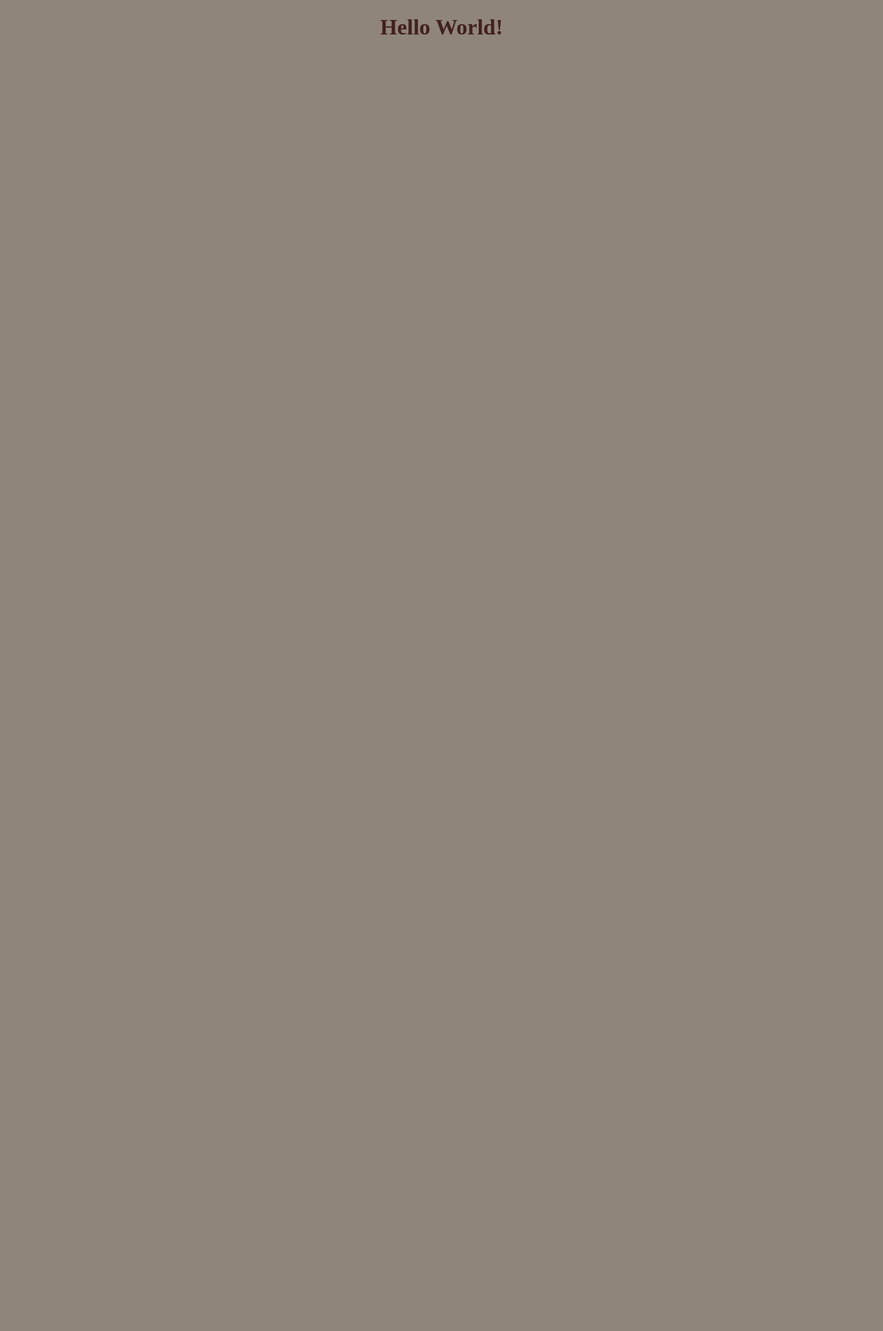
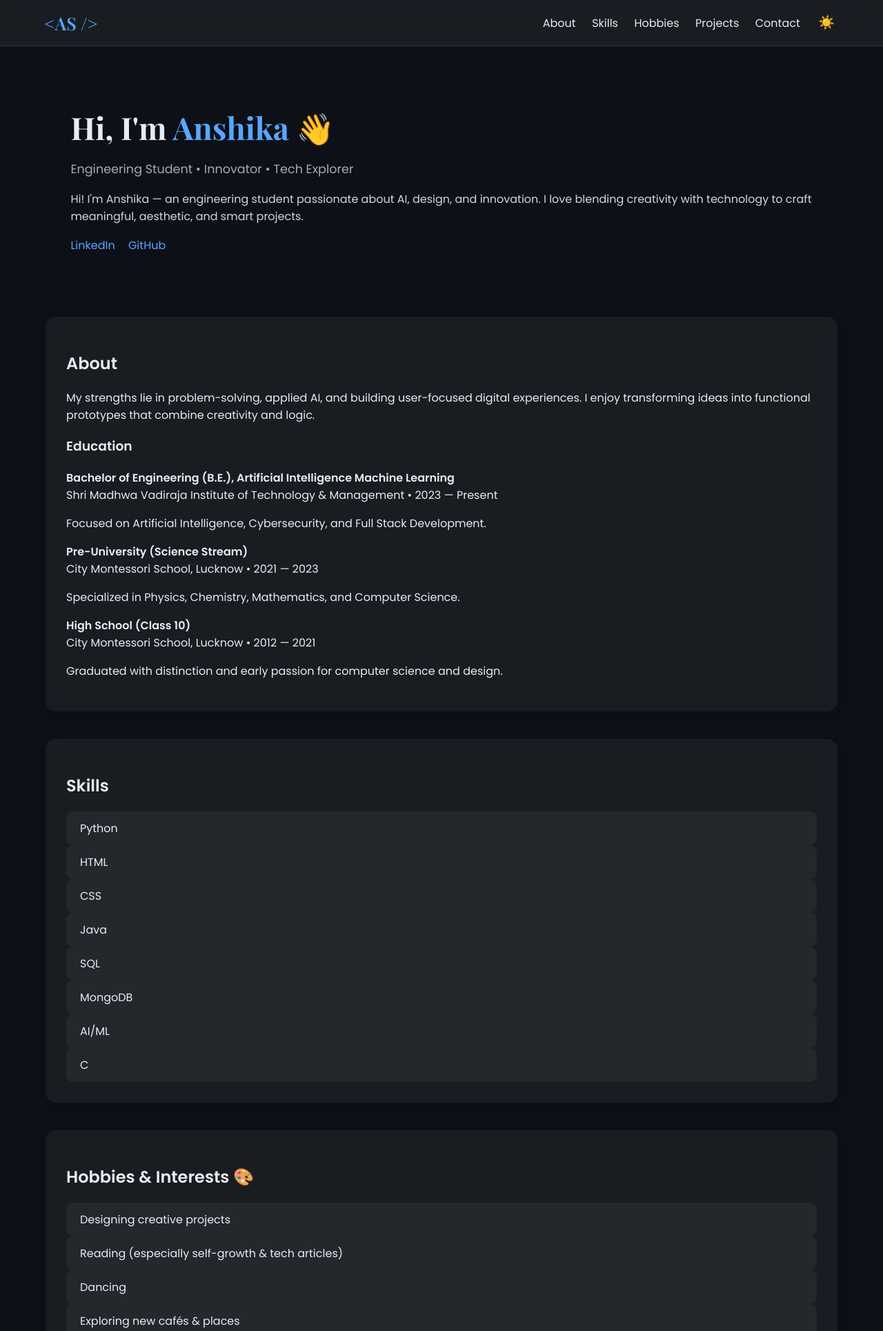
Before and after one commit to Anshika-17a/Personal-Portfolio, a Flask app: page / in a window 1280 px wide. Before the commit the part shown is almost empty. Shown: the top 1929 px of the page at 69% size. Before the commit the page ends 50 px from the top, so only its background shows below. Run offline with Flask 3, Linux system fonts and the light colour scheme.

Commit message:
Updated portfolio design with theme toggle, dark/light mode, and animations

```diff
--- a/app.py
+++ b/app.py
@@ -1,9 +1,88 @@
 from flask import Flask, render_template
+
 app = Flask(__name__)
 
 @app.route('/')
 def home():
-    return render_template('index.html')
+    profile = {
+        "name": "Anshika",
+        "title": "Engineering Student • Innovator • Tech Explorer",
+        "intro": (
+            "Hi! I'm Anshika — an engineering student passionate about AI, design, and innovation. "
+            "I love blending creativity with technology to craft meaningful, aesthetic, and smart projects."
+        ),
+        "bio": (
+            "My strengths lie in problem-solving, applied AI, and building user-focused digital experiences. "
+            "I enjoy transforming ideas into functional prototypes that combine creativity and logic."
+        ),
+        "email": "anshikasuruchi@gmail.com",
+        "location": "Udupi, India",
+        "linkedin": "https://www.linkedin.com/in/anshika-a-494189262",
+        "github": "https://github.com/Anshika-17a",
+    }
 
-if __name__ =='__main__':
+    education = [
+        {
+            "degree": "Bachelor of Engineering (B.E.), Artificial Intelligence Machine Learning",
+            "institution": "Shri Madhwa Vadiraja Institute of Technology & Management",
+            "year": "2023 — Present",
+            "notes": "Focused on Artificial Intelligence, Cybersecurity, and Full Stack Development."
+        },
+        {
+            "degree": "Pre-University (Science Stream)",
+            "institution": "City Montessori School, Lucknow",
+            "year": "2021 — 2023",
+            "notes": "Specialized in Physics, Chemistry, Mathematics, and Computer Science."
+        },
+        {
+            "degree": "High School (Class 10)",
+            "institution": "City Montessori School, Lucknow",
+            "year": "2012 — 2021",
+            "notes": "Graduated with distinction and early passion for computer science and design."
+        }
+    ]
+
+    projects = [
+        {
+            "title": "Suraksha Kavach",
+            "summary": "An AI-powered cybersecurity system that detects malicious text and media to prevent scams and phishing.",
+            "tech": ["FastAPI", "Transformers", "OpenCV"]
+        },
+        {
+            "title": "Hotel Management System",
+            "summary": "A full-stack DBMS app built with Flask and MySQL for efficient hotel data management and guest handling.",
+            "tech": ["Flask", "MySQL", "HTML", "CSS"]
+        },
+        {
+            "title": "FinTech Early Warning System",
+            "summary": "An AI-driven FinTech system that predicts potential loan defaulters using behavioral and financial analytics.",
+            "tech": ["Python", "XGBoost", "Pandas", "Flask"]
+        },
+        {
+            "title": "JanScribe",
+            "summary": "An NLP-based note-taking tool that summarizes large texts into clear, concise insights.",
+            "tech": ["Python", "Transformers", "Flask"]
+        }
+    ]
+
+    skills = ["Python", "HTML", "CSS", "Java", "SQL", "MongoDB", "AI/ML", "C"]
+
+    hobbies = [
+        "Designing creative projects",
+        "Reading (especially self-growth & tech articles)",
+        "Dancing",
+        "Exploring new cafés & places",
+        "Listening to music",
+        "Watching tech documentaries"
+    ]
+
+    return render_template("index.html",
+                           profile=profile,
+                           education=education,
+                           projects=projects,
+                           skills=skills,
+                           hobbies=hobbies)
+
+
+if __name__ == '__main__':
     app.run(debug=True)
--- a/requirements.txt
+++ b/requirements.txt
@@ -1,3 +1,4 @@
 gunicorn
 flask
 pytest
+flask==3.0.0
--- /dev/null
+++ b/static/style.css
@@ -0,0 +1,161 @@
+/* ===== Color Themes ===== */
+:root {
+  --bg-color: #f6f8fa;
+  --text-color: #24292f;
+  --accent-color: #007bff;
+  --card-bg: rgba(255, 255, 255, 0.7);
+  --glass-border: rgba(0, 0, 0, 0.1);
+}
+
+body.dark {
+  --bg-color: #0d1117;
+  --text-color: #e6edf3;
+  --accent-color: #58a6ff;
+  --card-bg: rgba(255, 255, 255, 0.05);
+  --glass-border: rgba(255, 255, 255, 0.1);
+}
+
+body {
+  margin: 0;
+  font-family: 'Poppins', sans-serif;
+  background-color: var(--bg-color);
+  color: var(--text-color);
+  scroll-behavior: smooth;
+  transition: background-color 0.6s ease, color 0.6s ease;
+}
+
+/* ===== Navbar ===== */
+.nav {
+  display: flex;
+  justify-content: space-between;
+  align-items: center;
+  padding: 1rem 5%;
+  background: var(--card-bg);
+  backdrop-filter: blur(10px);
+  position: sticky;
+  top: 0;
+  border-bottom: 1px solid var(--glass-border);
+  z-index: 100;
+  transition: background 0.6s ease;
+}
+
+.brand {
+  font-family: 'Playfair Display', serif;
+  font-size: 1.6rem;
+  color: var(--accent-color);
+}
+
+.nav-right a {
+  margin-left: 1.2rem;
+  text-decoration: none;
+  color: var(--text-color);
+  font-weight: 500;
+  transition: color 0.3s;
+}
+
+.nav-right a:hover {
+  color: var(--accent-color);
+}
+
+/* Theme Button */
+.theme-btn {
+  margin-left: 1rem;
+  font-size: 1.2rem;
+  background: none;
+  border: none;
+  cursor: pointer;
+  transition: transform 0.3s ease;
+}
+
+.theme-btn:hover {
+  transform: scale(1.2);
+}
+
+/* ===== Hero ===== */
+.hero {
+  display: flex;
+  justify-content: space-between;
+  align-items: center;
+  padding: 4% 8%;
+  flex-wrap: wrap;
+}
+
+.hero-title {
+  font-family: 'Playfair Display', serif;
+  font-size: 2.8rem;
+  margin-bottom: 0.3em;
+}
+
+.accent {
+  color: var(--accent-color);
+}
+
+.hero-sub {
+  font-size: 1.1rem;
+  color: var(--text-color);
+  opacity: 0.7;
+}
+
+.hero-intro {
+  margin-top: 0.8rem;
+  line-height: 1.6;
+  opacity: 0.9;
+}
+
+.socials a {
+  margin-right: 15px;
+  color: var(--accent-color);
+  text-decoration: none;
+}
+
+/* ===== Glass Sections ===== */
+.glass {
+  background: var(--card-bg);
+  border-radius: 15px;
+  padding: 30px;
+  margin: 40px auto;
+  width: 85%;
+  backdrop-filter: blur(10px);
+  box-shadow: 0 4px 20px rgba(0,0,0,0.1);
+  transition: background 0.6s ease, color 0.6s ease;
+}
+
+/* ===== Cards ===== */
+.skill-card, .hobby-card, .project-card {
+  background: var(--card-bg);
+  border-radius: 10px;
+  padding: 12px 20px;
+  transition: 0.3s;
+}
+
+.skill-card:hover, .hobby-card:hover, .project-card:hover {
+  background: var(--accent-color);
+  color: #fff;
+  transform: translateY(-5px);
+}
+
+/* ===== Animations ===== */
+.fade-section {
+  opacity: 0;
+  transform: translateY(40px);
+  transition: opacity 1s ease, transform 1s ease;
+}
+
+.fade-item {
+  opacity: 0;
+  transform: translateY(20px);
+  transition: opacity 0.8s ease, transform 0.8s ease;
+}
+
+.fade-visible {
+  opacity: 1;
+  transform: translateY(0);
+}
+
+/* ===== Footer ===== */
+footer {
+  text-align: center;
+  padding: 20px;
+  font-size: 0.9rem;
+  opacity: 0.8;
+}
--- a/templates/index.html
+++ b/templates/index.html
@@ -1,20 +1,146 @@
-<!DOCTYPE html>
+<!doctype html>
 <html lang="en">
 <head>
-    <meta charset="UTF-8">
-    <meta name="viewport" content="width=device-width, initial-scale=1.0">
-    <title>Document</title>
-    <style>
-        body{
-            background-color: rgb(143, 133, 121);
-            height:100vh;
-            align-items: center;
-            text-align: center;
+  <meta charset="utf-8" />
+  <meta name="viewport" content="width=device-width,initial-scale=1" />
+  <title>{{ profile.name }} — Portfolio</title>
+
+  <link href="https://fonts.googleapis.com/css2?family=Poppins:wght@300;400;600&family=Playfair+Display:wght@600;700&display=swap" rel="stylesheet">
+  <link rel="stylesheet" href="{{ url_for('static', filename='style.css') }}">
+</head>
+
+<body class="dark">
+  <!-- Navbar -->
+  <nav class="nav">
+    <div class="brand">&lt;AS /&gt;</div>
+    <div class="nav-right">
+      <a href="#about">About</a>
+      <a href="#skills">Skills</a>
+      <a href="#hobbies">Hobbies</a>
+      <a href="#projects">Projects</a>
+      <a href="#contact">Contact</a>
+      <!-- Theme Toggle -->
+      <button id="theme-toggle" class="theme-btn">☀️</button>
+    </div>
+  </nav>
+
+  <!-- Hero Section -->
+  <section class="hero fade-section">
+    <div class="hero-left">
+      <h1 class="hero-title">Hi, I'm <span class="accent">{{ profile.name }}</span> 👋</h1>
+      <p class="hero-sub">{{ profile.title }}</p>
+      <p class="hero-intro">{{ profile.intro }}</p>
+
+      <div class="socials">
+        <a href="{{ profile.linkedin }}" target="_blank">LinkedIn</a>
+        <a href="{{ profile.github }}" target="_blank">GitHub</a>
+      </div>
+    </div>
+  </section>
+
+  <!-- About -->
+  <section id="about" class="about glass fade-section">
+    <h2>About</h2>
+    <p>{{ profile.bio }}</p>
+
+    <h3>Education</h3>
+    <div class="education">
+      {% for e in education %}
+      <div class="edu-card fade-item">
+        <strong>{{ e.degree }}</strong>
+        <div class="meta">{{ e.institution }} • {{ e.year }}</div>
+        <p class="small">{{ e.notes }}</p>
+      </div>
+      {% endfor %}
+    </div>
+  </section>
+
+  <!-- Skills -->
+  <section id="skills" class="skills glass fade-section">
+    <h2>Skills</h2>
+    <div class="skills-grid">
+      {% for s in skills %}
+      <div class="skill-card fade-item">{{ s }}</div>
+      {% endfor %}
+    </div>
+  </section>
+
+  <!-- Hobbies -->
+  <section id="hobbies" class="hobbies glass fade-section">
+    <h2>Hobbies & Interests 🎨</h2>
+    <div class="hobby-grid">
+      {% for hobby in hobbies %}
+      <div class="hobby-card fade-item">{{ hobby }}</div>
+      {% endfor %}
+    </div>
+  </section>
+
+  <!-- Projects -->
+  <section id="projects" class="projects glass fade-section">
+    <h2>Projects</h2>
+    <div class="project-grid">
+      {% for project in projects %}
+      <div class="project-card fade-item">
+        <h3>{{ project.title }}</h3>
+        <p>{{ project.summary }}</p>
+        <p class="tech"><strong>Tech:</strong> {{ ", ".join(project.tech) }}</p>
+      </div>
+      {% endfor %}
+    </div>
+  </section>
+
+  <!-- Contact -->
+  <section id="contact" class="contact glass fade-section">
+    <h2>Contact</h2>
+    <p>📧 <a href="mailto:{{ profile.email }}">{{ profile.email }}</a></p>
+    <p>📍 {{ profile.location }}</p>
+  </section>
+
+  <footer>
+    <p>© 2025 {{ profile.name }} | Built with ❤️</p>
+  </footer>
+
+  <!-- Scroll Animation -->
+  <script>
+    const fadeSections = document.querySelectorAll('.fade-section, .fade-item');
+
+    const revealOnScroll = () => {
+      fadeSections.forEach((section) => {
+        const sectionTop = section.getBoundingClientRect().top;
+        const windowHeight = window.innerHeight;
+        if (sectionTop < windowHeight - 100) {
+          section.classList.add('fade-visible');
         }
+      });
+    };
 
-    </style>
-</head>
-<body>
-    <h1 style ="color: rgb(67, 32, 32);"> Hello World!</h1>
+    window.addEventListener('scroll', revealOnScroll);
+    window.addEventListener('load', revealOnScroll);
+
+    // Theme Toggle Script
+    const themeToggle = document.getElementById('theme-toggle');
+    const body = document.body;
+
+    themeToggle.addEventListener('click', () => {
+      body.classList.toggle('dark');
+      body.classList.toggle('light');
+
+      if (body.classList.contains('dark')) {
+        themeToggle.textContent = '☀️';
+        localStorage.setItem('theme', 'dark');
+      } else {
+        themeToggle.textContent = '🌙';
+        localStorage.setItem('theme', 'light');
+      }
+    });
+
+    // Load saved theme
+    const savedTheme = localStorage.getItem('theme');
+    if (savedTheme) {
+      body.classList.remove('dark', 'light');
+      body.classList.add(savedTheme);
+      themeToggle.textContent = savedTheme === 'dark' ? '☀️' : '🌙';
+    }
+  </script>
 </body>
 </html>
```
Also changed, not shown: static/styles.css (deleted, +0 -8 lines).
